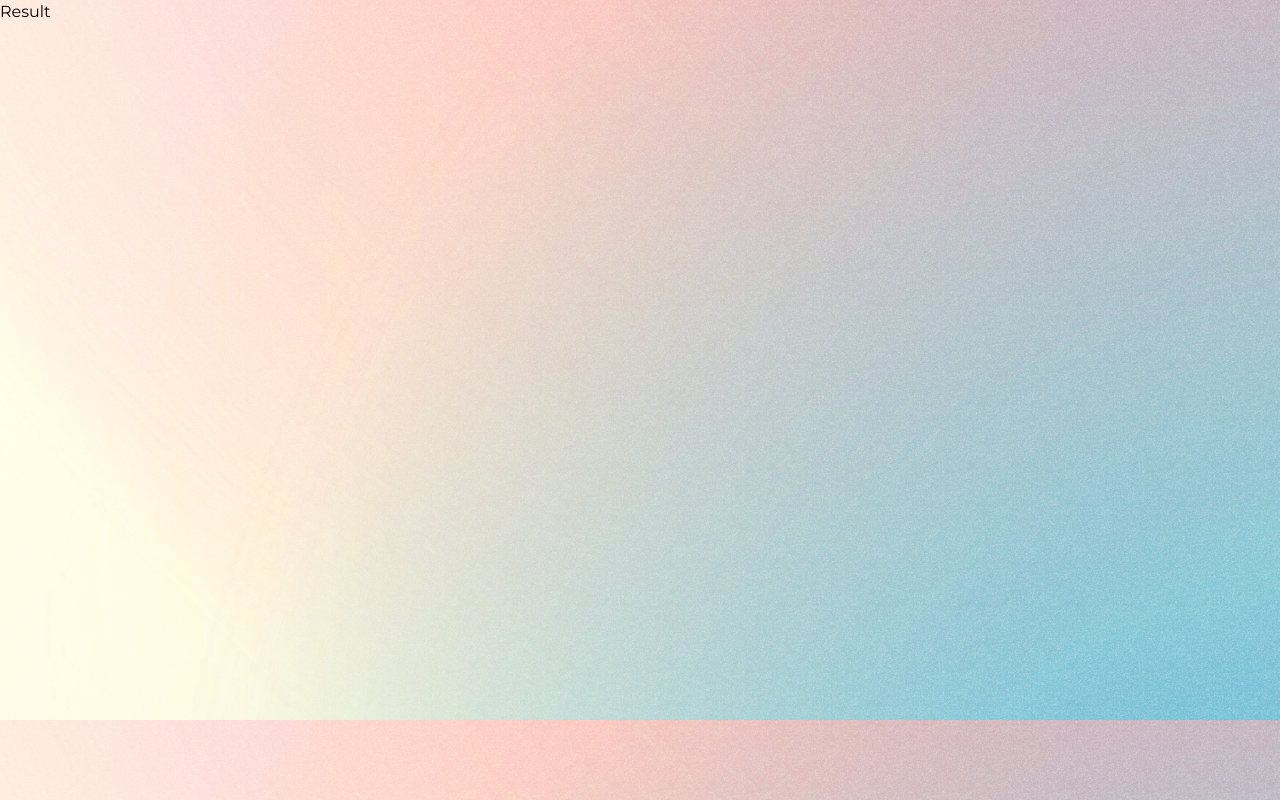
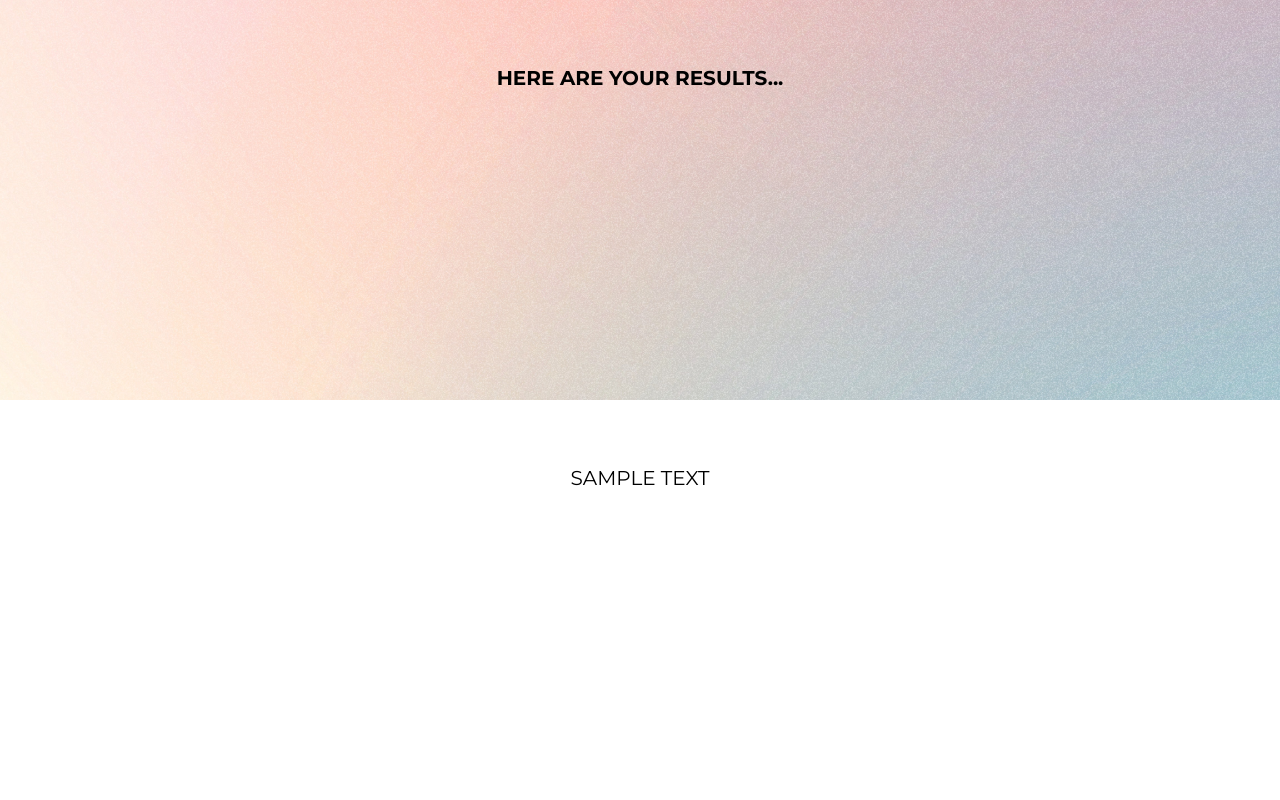
Before and after one commit to zteo0009/FIT4003-interactiveAI, a React (Create React App) app in the folder interactiveai/: page /result in a window 1280 px wide. Shown: the top 800 px of the page. Built offline with nearby package versions, Linux system fonts and the light colour scheme.

Commit message:
Indentation for questions.js + basic result page implementation

```diff
--- a/interactiveai/src/views/Result.js
+++ b/interactiveai/src/views/Result.js
@@ -2,7 +2,28 @@ import React from 'react'
 
 const Result = () => {
   return (
-    <div>Result</div>
+    <React.Fragment>
+      <section>
+        <div className='w-screen h-screen grid grid-rows-2 text-black text-4xl md:grid-rows-2'>
+          <div className=' w-full h-full centered md:w-screen'>
+            <div className="min-h-screen text-black" style={{ display: 'block', alignItems: 'center' }}>
+              <main className="container mx-auto px-6 pt-16 flex-1 text-center">
+                <h2 className="text-xl md:text-xl lg:text-xl uppercase font-bold mb-16">Here are your results... </h2>
+              </main>
+            </div>
+          </div>
+
+          {/* page 2 */}
+          <div className='w-full h-full bg-white centered md:w-screen'>
+          <div className="min-h-screen text-black" style={{ display: 'block', alignItems: 'center' }}>
+              <main className="container mx-auto px-6 pt-16 flex-1 text-center">
+                <h2 className="text-xl md:text-xl lg:text-xl uppercase mb-16">Sample text </h2>
+              </main>
+            </div>
+          </div>
+        </div>
+      </section>
+    </React.Fragment>
   )
 }
 
```
Also changed, not shown: interactiveai/src/views/Questions.js (+5 -4 lines).
